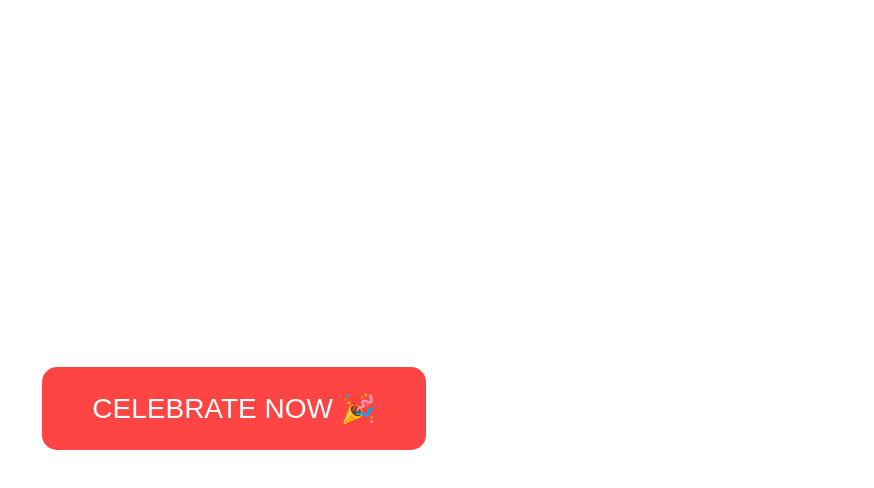
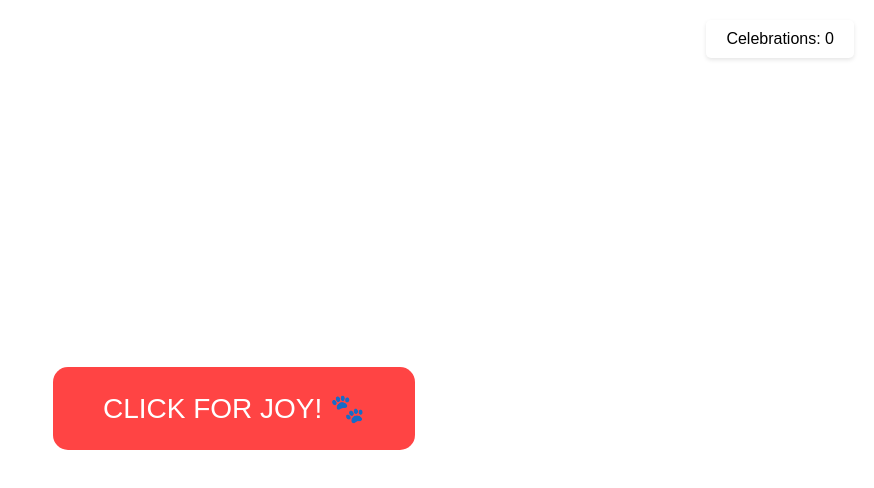
Before and after one commit to NibbaWidTimbs/NibbaWidTimbs.github.io, a plain HTML site: page index.html in a window 1280 px wide. Shown: the whole page, without its empty margins (406-1280 px from the left). Drawn offline with nearby package versions, Linux system fonts and the light colour scheme.

Commit message:
index.html

```diff
--- a/index.html
+++ b/index.html
@@ -1,36 +1,119 @@
 <!DOCTYPE html>
 <html>
 <head>
-    <title>GitHub Celebration</title>
+    <title>Celebration Fix</title>
     <script src="https://cdn.jsdelivr.net/npm/canvas-confetti@1.5.1/dist/confetti.browser.min.js"></script>
     <style>
-        body { text-align: center; background: #fff; min-height: 100vh; display: flex; flex-direction: column; justify-content: center; }
-        button { padding: 25px 50px; font-size: 28px; background: #ff4444; color: white; border: none; border-radius: 15px; cursor: pointer; margin: 20px auto; transition: 0.3s; }
-        button:hover { transform: scale(1.1); box-shadow: 0 0 30px #ff4444; }
-        #message { display: none; font-size: 52px; font-weight: bold; margin: 25px; color: #2ecc71; }
-        .dog { width: 300px; border-radius: 15px; margin: 15px auto; box-shadow: 0 4px 8px rgba(0,0,0,0.2); }
+        body {
+            text-align: center;
+            background: white;
+            min-height: 100vh;
+            display: flex;
+            flex-direction: column;
+            justify-content: center;
+            font-family: Arial, sans-serif;
+        }
+
+        button {
+            padding: 25px 50px;
+            font-size: 28px;
+            background: #ff4444;
+            color: white;
+            border: none;
+            border-radius: 15px;
+            cursor: pointer;
+            margin: 20px auto;
+            transition: 0.3s;
+        }
+
+        button:hover {
+            transform: scale(1.1);
+            box-shadow: 0 0 30px #ff4444;
+        }
+
+        #message {
+            display: none;
+            font-size: 52px;
+            font-weight: bold;
+            margin: 25px;
+            color: #2ecc71;
+        }
+
+        .dog-img {
+            width: 300px;
+            height: 300px;
+            object-fit: cover;
+            border-radius: 15px;
+            margin: 20px auto;
+            box-shadow: 0 4px 8px rgba(0,0,0,0.2);
+        }
+
+        #counter {
+            position: fixed;
+            top: 20px;
+            right: 20px;
+            background: white;
+            padding: 10px 20px;
+            border-radius: 5px;
+            box-shadow: 0 2px 4px rgba(0,0,0,0.1);
+        }
     </style>
 </head>
 <body>
-    <button onclick="celebrate()">CELEBRATE NOW 🎉</button>
-    <div id="message">SUCCESS! YOU DID IT! 🥳</div>
+    <div id="counter">Celebrations: <span id="count">0</span></div>
+    <button onclick="celebrate()">CLICK FOR JOY! 🐾</button>
+    <div id="message">YOU'RE PAW-SOME! 🎉</div>
 
     <script>
+        // Working sound effect (applause)
+        const audio = new Audio('https://assets.mixkit.co/active_storage/sfx/3003/3003-preview.mp3');
+
+        // Click counter
+        let count = localStorage.getItem('clickCount') || 0;
+        document.getElementById('count').textContent = count;
+
+        // Guaranteed dog images array
+        const dogImages = [
+            'https://images.unsplash.com/photo-1587300003388-59208cc962cb',
+            'https://images.unsplash.com/photo-1534361960057-19889db9621e',
+            'https://images.unsplash.com/photo-1517849845537-4d257902454a',
+            'https://images.unsplash.com/photo-1561037404-61cd46aa615b'
+        ];
+
         function celebrate() {
             // Show message
             document.getElementById('message').style.display = 'block';
 
             // Add random dog image
-            const dogImg = document.createElement('img');
-            dogImg.className = 'dog';
-            dogImg.src = `https://source.unsplash.com/featured/?dog,cute${Date.now()}`;
-            document.body.appendChild(dogImg);
+            const img = document.createElement('img');
+            img.className = 'dog-img';
+            img.src = dogImages[Math.floor(Math.random() * dogImages.length)] + `?auto=format&fit=crop&w=300&h=300&q=80&${Date.now()}`;
+            document.body.appendChild(img);
 
-            // Confetti explosion
-            confetti({ particleCount: 200, spread: 120, origin: { y: 0.6 } });
+            // Confetti
+            confetti({
+                particleCount: 200,
+                spread: 120,
+                origin: { y: 0.6 },
+                colors: ['#FF69B4', '#40E0D0', '#FFD700', '#FF4500']
+            });
 
-            // Scroll to show new content
-            window.scrollTo({ top: document.body.scrollHeight, behavior: 'smooth' });
+            // Play sound
+            audio.currentTime = 0;
+            audio.play().catch(() => {
+                alert("Allow audio permissions for full experience! 🔈");
+            });
+
+            // Update counter
+            count++;
+            localStorage.setItem('clickCount', count);
+            document.getElementById('count').textContent = count;
+
+            // Scroll to new image
+            window.scrollTo({
+                top: document.body.scrollHeight,
+                behavior: 'smooth'
+            });
         }
     </script>
 </body>
```
